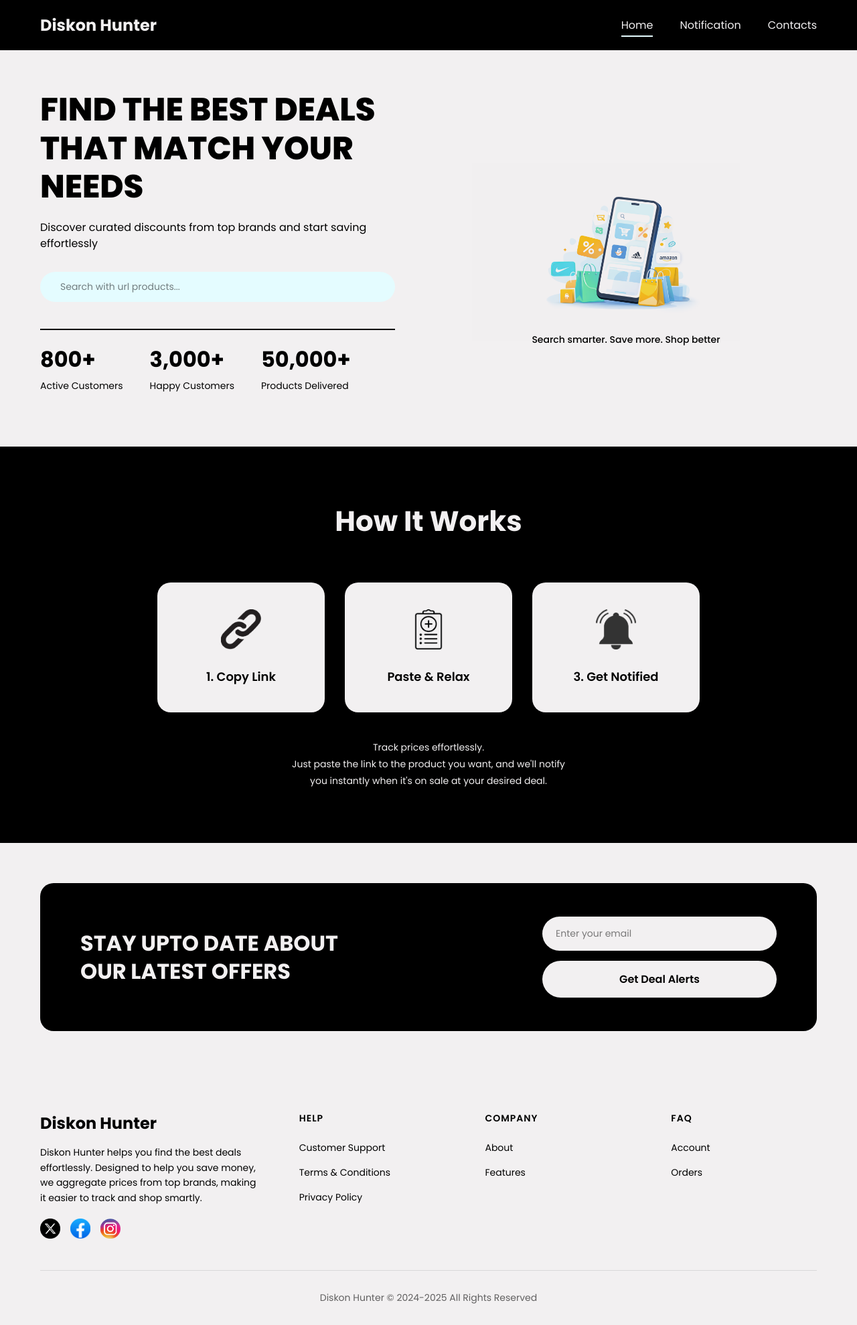
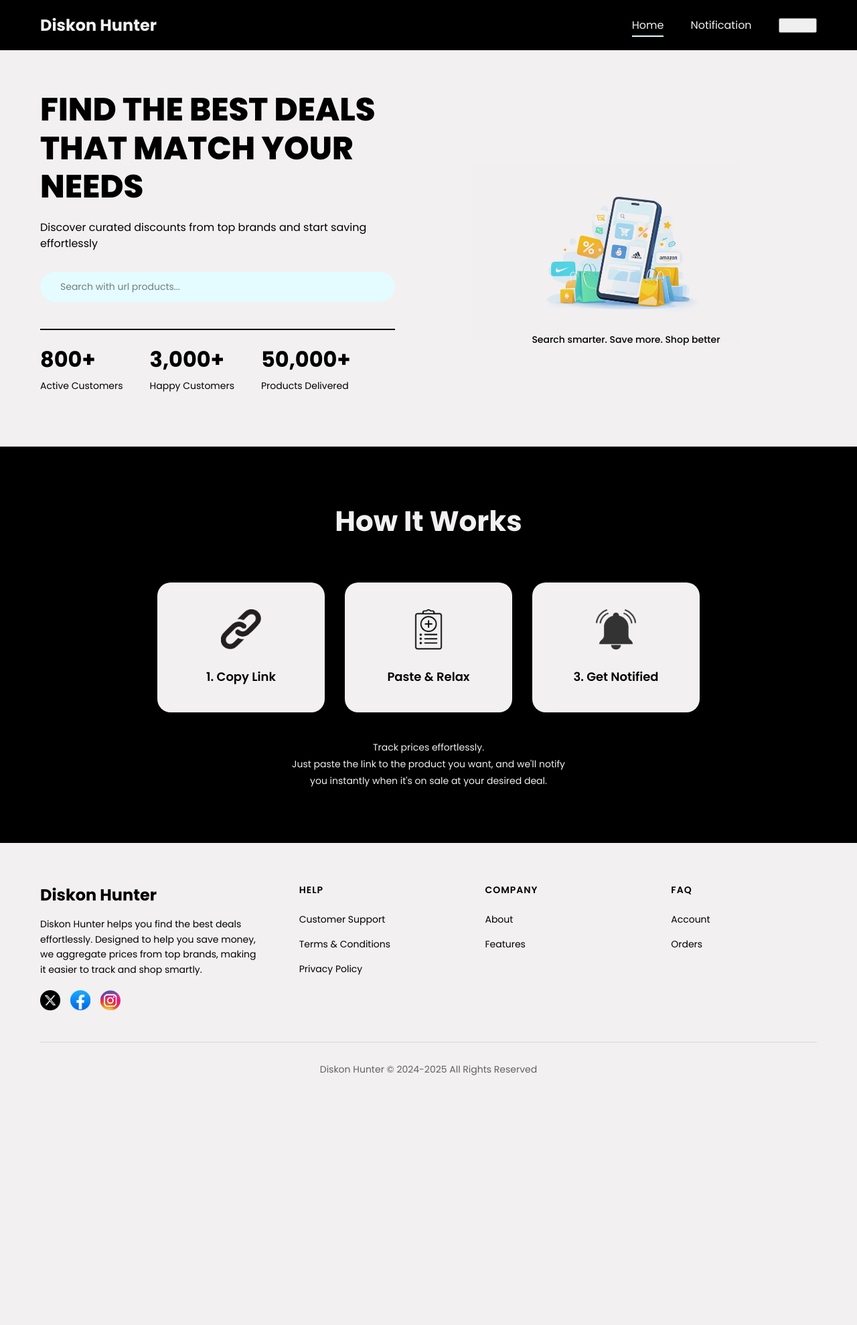
Before and after one commit to Rakha-Mahija/diskon_hunter, a PHP site: page / in a window 1280 px wide. Shown: the whole page at 67% size. After the commit the page ends 1606 px from the top, so only its background shows below. Run offline with PHP 8.4, Linux system fonts and the light colour scheme; the visitor is signed in with stand-in values (Sample User, id 1).

Commit message:
perubahan design

```diff
--- a/fitur/linkproses.php
+++ b/fitur/linkproses.php
@@ -28,7 +28,7 @@
 curl_close($ch);
 
 if ($code !== 200) {
-    die("Gagal: HTTP " . $code);
+    die("Gagal: HTTP " . $code . "<br>tolong gunakan kurodm.store");
 }
 
  return json_decode($response, true);
--- a/fitur/loginproses.php
+++ b/fitur/loginproses.php
@@ -34,12 +34,14 @@
 
             unset($_SESSION["pesan"]);
             header("Location: /main/dashboard.php");
+            echo "if";
             exit;
         }
     }
 
     $_SESSION["pesan"] = "Username atau password salah";
     header("Location: /main/login.php");
+    echo "else";
     exit;
     $db->close();
 }
--- a/main/index.php
+++ b/main/index.php
@@ -20,6 +20,14 @@
     $pesan = null;
 }
 
+if(isset($_POST['logout'])){
+    session_unset();
+    session_destroy();
+    header('location: login.php');
+
+    exit;
+}
+
 ?>
 
 <!DOCTYPE html>
@@ -40,9 +48,11 @@
             <div class="nav-wrapper">
                 <h1 class="logo">Diskon Hunter</h1>
                 <nav class="nav-menu">
-                    <a href="#home" class="nav-link active">Home</a>
-                    <a href="#notification" class="nav-link">Notification</a>
-                    <a href="#contacts" class="nav-link">Contacts</a>
+                    <a href="/main/index.php" class="nav-link active">Home</a>
+                    <a href="/main/dashboard.php" class="nav-link">Notification</a>
+                    <form action="index.php" method="POST">
+                    <button type="submit" name="logout" class="nav-link">Log out </button><br>
+                    </form>
                 </nav>
             </div>
         </div>
@@ -55,11 +65,13 @@
                 <div class="hero-text">
                     <h2 class="hero-title">FIND THE BEST DEALS THAT MATCH YOUR NEEDS</h2>
                     <p class="hero-description">Discover curated discounts from top brands and start saving effortlessly</p>
-
+                    <form action="/fitur/linkproses.php" method='post'>
                     <div class="search-bar">
                         <span class="search-icon"></span>
-                        <input type="text" placeholder="Search with url products..." class="search-input">
+                        <input type="text" placeholder="Search with url products..." class="search-input" name="link">
+                        <button type="submit" hidden></button>
                     </div>
+                    </form>
 
                     <div class="stats">
                         <div class="stat-item">
@@ -109,23 +121,8 @@
             <p class="steps-description">
                 Track prices effortlessly.<br>
                 Just paste the link to the product you want, and we'll notify<br>
-                you instantly when it's on sale at your desired deal.
+                you instantly when it's on sale at your desired deal.<br>
             </p>
-        </div>
-    </section>
-
-    <!-- Newsletter Section -->
-    <section class="newsletter">
-        <div class="container">
-            <div class="newsletter-content">
-                <div class="newsletter-text">
-                    <h2 class="newsletter-title">STAY UPTO DATE ABOUT OUR LATEST OFFERS</h2>
-                </div>
-                <div class="newsletter-form">
-                    <input type="email" placeholder="Enter your email" class="newsletter-input">
-                    <button class="newsletter-button">Get Deal Alerts</button>
-                </div>
-            </div>
         </div>
     </section>
 
```
Also changed, not shown: main/login.php (+4 -10 lines), main/sigin.php (+2 -22 lines).
